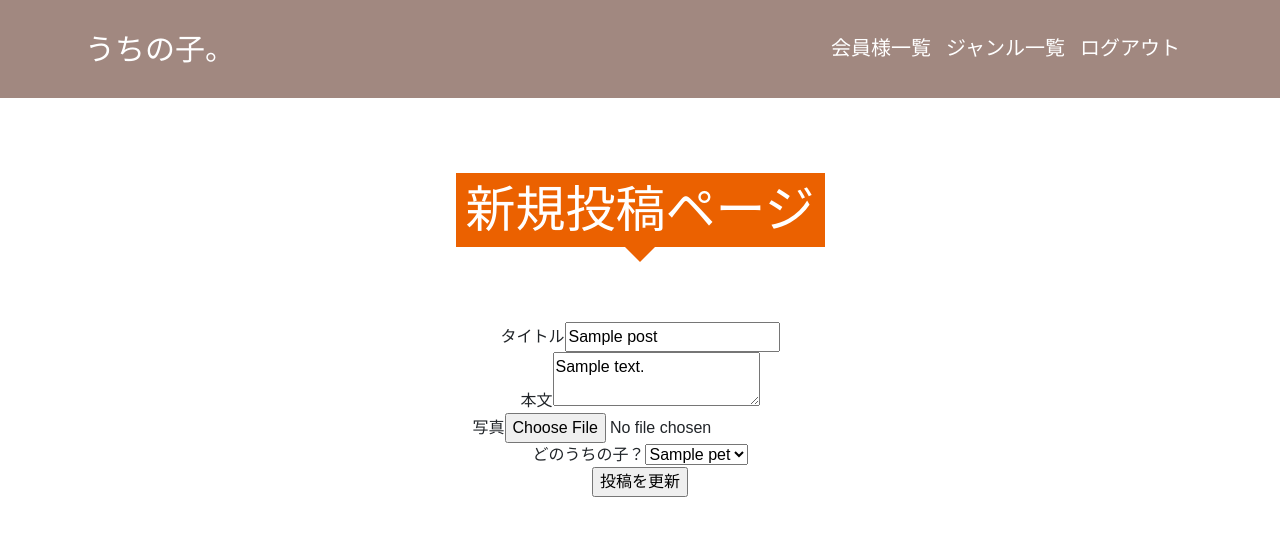
After one commit to hikarioka929/Uchinoko, a Rails app: page /posts/1/edit in a window 1280 px wide. The commit adds this page. Shown: the top 536 px of the page. Run offline with Rails 7, Linux system fonts and the light colour scheme; a user stored in the database is signed in; tables that the repository leaves empty hold one stand-in row (values such as "Sample post"); style sheets or scripts are compiled from the project's sources; parts of the project's set-up code (start-up, migrations or seed data) failed here and were passed over; some libraries are stand-ins or nearby versions; some web fonts are replaced.

```diff
--- a/app/assets/stylesheets/application.scss
+++ b/app/assets/stylesheets/application.scss
@@ -125,3 +125,7 @@ a.btn-malformation {
 .userlogo {
     font-size: 40px;
 }
+
+.test {
+    display: inline-block;
+}
--- a/app/controllers/posts_controller.rb
+++ b/app/controllers/posts_controller.rb
@@ -22,12 +22,26 @@ class PostsController < ApplicationController
     end
 
     def show
+        @post = Post.find(params[:id])
+        @user = @post.user
+        @pet = @post.pet
     end
 
     def edit
+        @post = Post.find(params[:id])
+        @user = @post.user
+        if @user != current_user
+            redirect_to post_path(@post.id)
+        end
     end
 
     def update
+        @post = Post.find(params[:id])
+        if @post.update(post_params)
+            redirect_to post_path(@post.id)
+        else
+            render 'edit'
+        end
     end
 
     def destroy
--- a/app/models/pet.rb
+++ b/app/models/pet.rb
@@ -1,5 +1,6 @@
 class Pet < ApplicationRecord
     belongs_to :user
+    belongs_to :genre
     has_many :posts
     enum sex: {男の子:0, 女の子:1}
 
--- a/app/views/pets/index.html.erb
+++ b/app/views/pets/index.html.erb
@@ -24,7 +24,7 @@
                         <td><%= pet.introduction %></td>
                         <td><%= pet.sex %></td>
                         <td><%= pet.age %></td>
-                        <td><%= pet.genre_id %></td>
+                        <td><%= pet.genre.name %></td>
                         <td>
                             <%= link_to user_path(pet.user) do %>
                                 <%= attachment_image_tag pet.user, :image, size: "50x50" %>
--- /dev/null
+++ b/app/views/posts/edit.html.erb
@@ -0,0 +1,27 @@
+<div class="container contain2">
+    <div class="hukidasi">
+        <h1>新規投稿ページ</h1>
+
+        <%= form_with model: @post, local: true do |f| %>
+
+        <div class="field">
+            タイトル<%= f.text_field :title %>
+        </div>
+
+        <div class="field">
+            本文<%= f.text_area :body %>
+        </div>
+
+        <div class="field">
+            写真<%= f.attachment_field :image %>
+        </div>
+
+        <div class="field">
+            どのうちの子？<%= f.collection_select :pet_id, current_user.pets, :id, :name, :prompt => "選択してください" %>
+        </div>
+
+        <%= f.submit "投稿を更新" %>
+
+        <% end %>
+    </div>
+</div>
```
Also changed, not shown: app/controllers/pets_controller.rb (+7 -0 lines), app/views/pets/edit.html.erb (added, +35 -0 lines), app/views/pets/show.html.erb (+12 -0 lines), app/views/posts/index.html.erb (+18 -0 lines), app/views/posts/show.html.erb (+19 -1 lines), app/views/users/show.html.erb (+17 -2 lines).
